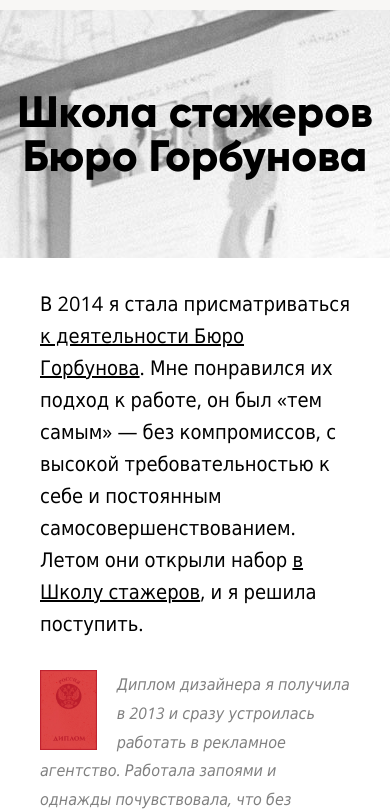
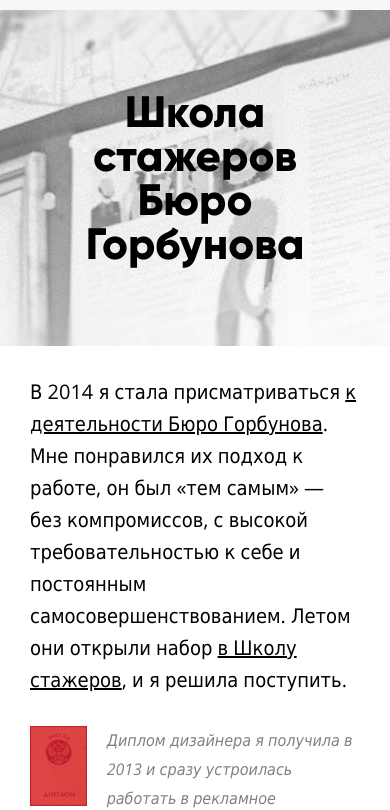
Before and after one commit to VestryOd/varya.dev, a plain HTML site: page blog/buro/index.html in a window 390 px wide. Shown: the part 42-852 px from the top of the page. Drawn offline with nearby package versions, Linux system fonts and the light colour scheme.

Commit message:
fix: add new @media styles

```diff
--- a/style.css
+++ b/style.css
@@ -181,6 +181,14 @@ a.current-page {
         line-height: 100%;
     }
 
+    h1.blog-title {
+        padding: 80px 20px;
+    }
+
+    main > * {
+        padding: 30px 20px 0;
+    }
+
     .photo {
         width: calc(var(--photo-size)/1.2);
         height: calc(var(--photo-size)/1.2);
@@ -233,7 +241,7 @@ main {
 
 h1.blog-title {
     margin: 0;
-    padding: 80px 0;
+    padding: 80px 40px;
 
     text-align: center;
 }
@@ -264,7 +272,7 @@ main {
 
 main > * {
     box-sizing: border-box;
-    padding: 30px 40px 0;
+    padding: 30px 30px 0;
     margin: 0;
 }
 
```
